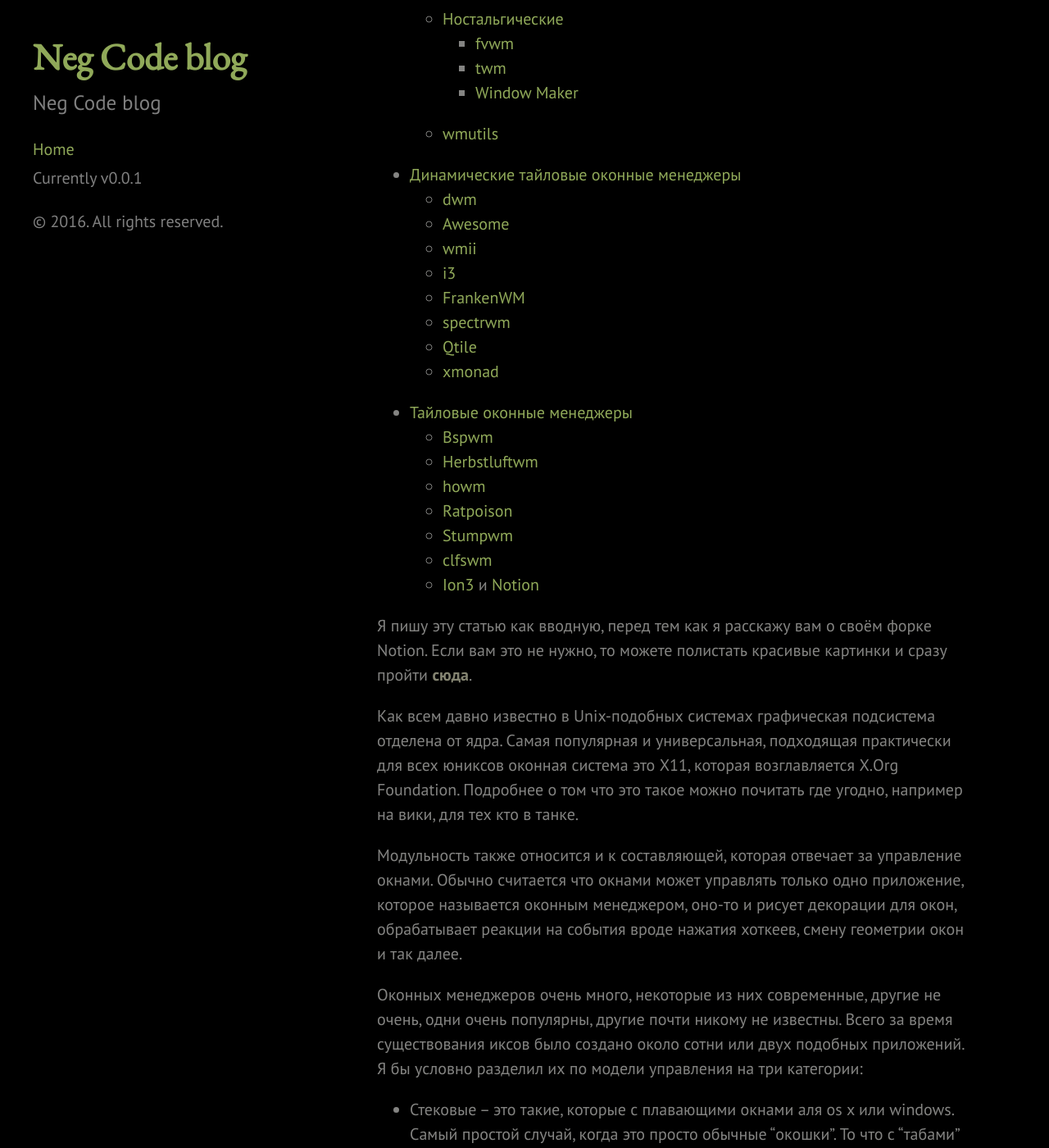
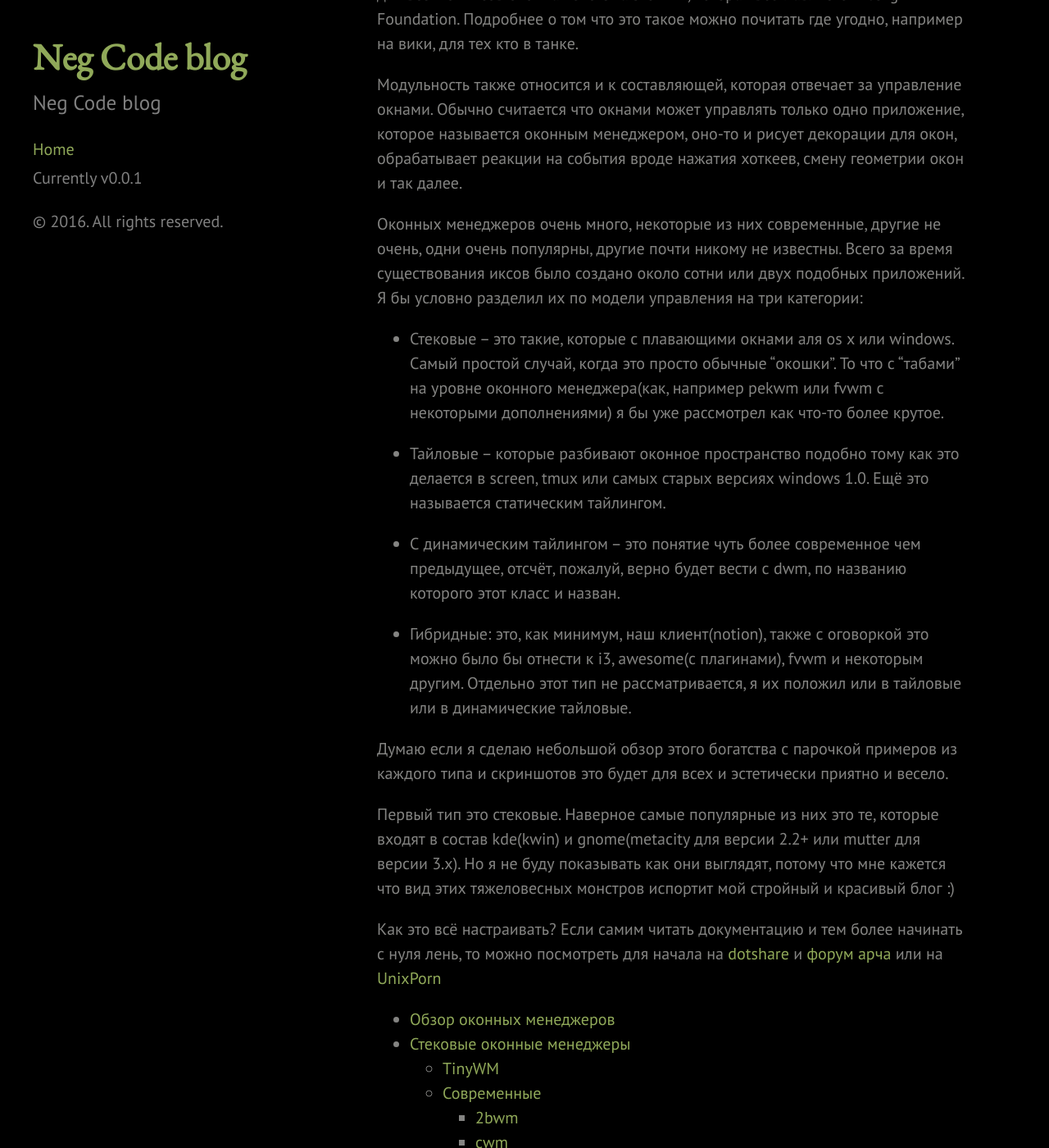
Before and after one commit to neg-serg/neg-serg.github.io, a Jekyll site: the page built from _posts/2015-02-02-x11-wm-overview.md, in a window 1280 px wide and 1400 px high, scrolled down 439 px. Shown: the whole window at 82% size. Built offline with Jekyll 4.4.1, drawn with Linux system fonts in a browser that asks for light colours; comment, search, counter and statistics services are not loaded; some of the changed text lies outside the part shown.

Commit message:
move after intro

```diff
--- a/_posts/2015-02-02-x11-wm-overview.md
+++ b/_posts/2015-02-02-x11-wm-overview.md
@@ -12,9 +12,6 @@
 
 Обзор оконных менеджеров
 ===================
-
-* TOC
-{:toc}
 
 Я пишу эту статью как вводную, перед тем как я расскажу вам о своём форке Notion.
 Если вам это не нужно, то можете полистать красивые картинки и сразу пройти __сюда__.
@@ -67,6 +64,10 @@
 href="http://dotshare.it/">dotshare</a> и <a
 href="https://bbs.archlinux.org/viewforum.php?id=47">форум арча</a> или на  <a
 href="https://www.reddit.com/r/unixporn/">UnixPorn</a>
+
+* TOC
+{:toc}
+
 
 # Стековые оконные менеджеры
 
```
